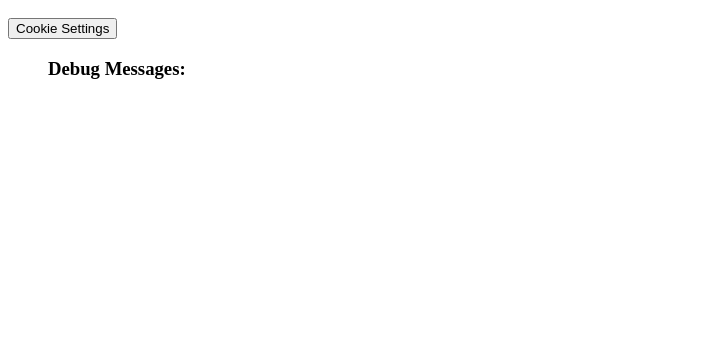
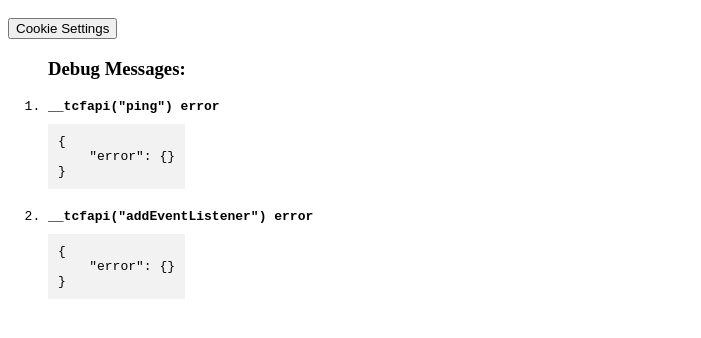
Before and after one commit to andyblackwell/onetrust_consent_tcf2_debug, a plain HTML site: page index.html in a window 1280 px wide. Shown: the part 60-398 px from the top of the page, without its empty margins (0-701 px from the left). Drawn offline with nearby package versions, Linux system fonts and the light colour scheme.

Commit message:
Update index.html

```diff
--- a/index.html
+++ b/index.html
@@ -67,15 +67,23 @@ function OptanonWrapper() { }
     });
     var $messages = jQuery('#messages');
     var ping_check = function(){
+        try{
             window.__tcfapi('ping', 2, function(pingData){
                 $messages.append('<li><p>__tcfapi("ping") response</p> <pre>' + JSON.stringify({pingData:pingData}, null, 4) + '</pre></li>');
             });
+        }catch(e){
+            $messages.append('<li><p>__tcfapi("ping") error</p> <pre>' + JSON.stringify({error:e}, null, 4) + '</pre></li>');
+        }
     };
     ping_check();
+    try{
         window.__tcfapi('addEventListener', 2, function(tcfData, success){
             $messages.append('<li><p>__tcfapi("addEventListener") response</p> <pre>' + JSON.stringify({tcfData:tcfData, success:success}, null, 4) + '</pre></li>');
             ping_check();
         });
+    }catch(e){
+        $messages.append('<li><p>__tcfapi("addEventListener") error</p> <pre>' + JSON.stringify({error:e}, null, 4) + '</pre></li>');
+    }
   })()
   </script>
 </body>
```
Lines whose indentation alone changed are shown as unchanged.
